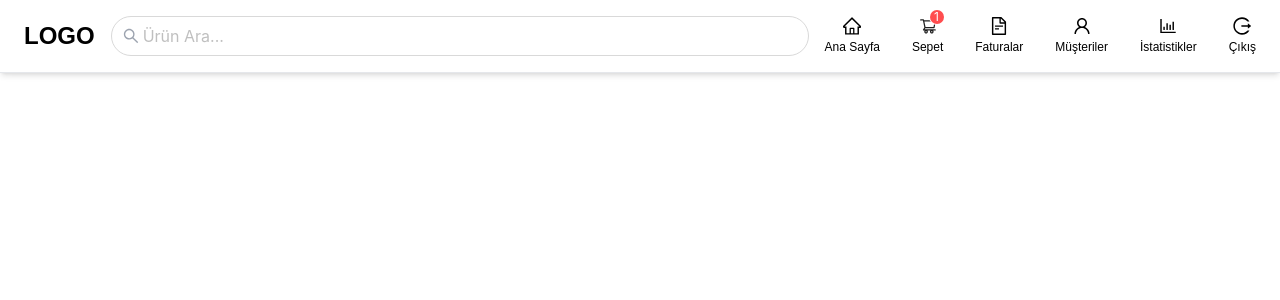
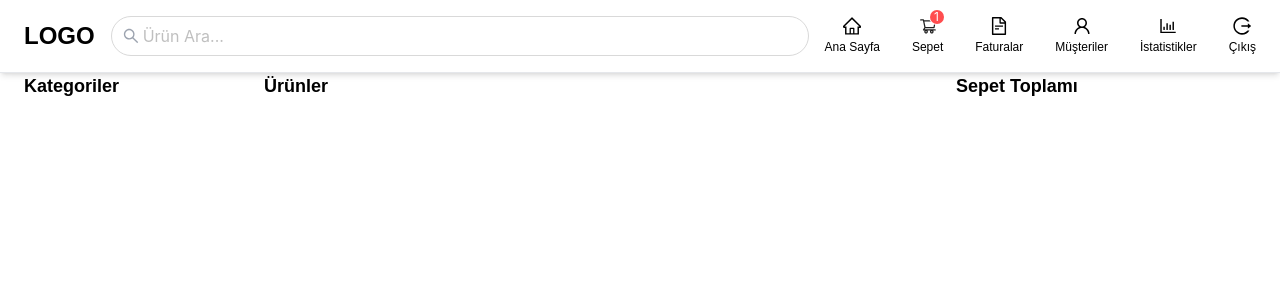
Before and after one commit to seval2016/post-application, a React (Vite) app in the folder client/: page / in a window 1280 px wide. Shown: the top 300 px of the page. Built offline with nearby package versions, Linux system fonts and the light colour scheme; a web font is replaced by a local one.

Commit message:
home page design start

```diff
--- a/client/src/App.tsx
+++ b/client/src/App.tsx
@@ -1,11 +1,12 @@
 import Header from './components/Header';
+import Home from './components/Home';
 
 function App() {
   return (
     <>
       <Header />
-      <div className="pt-[88px]">
-        {/* Content will go here */}
+      <div className="content pt-[72px]">
+        <Home />
       </div>
     </>
   )
--- a/client/src/components/Header/NavigationMenu.tsx
+++ b/client/src/components/Header/NavigationMenu.tsx
@@ -1,4 +1,3 @@
-import React from 'react';
 import {
   HomeOutlined,
   ShoppingCartOutlined,
--- /dev/null
+++ b/client/src/components/Home/CartTotals.tsx
@@ -0,0 +1,9 @@
+const CartTotals = () => {
+  return (
+    <div className="cart-totals">
+      <h2 className="text-lg font-semibold mb-4">Sepet Toplamı</h2>
+    </div>
+  );
+};
+
+export default CartTotals;
--- /dev/null
+++ b/client/src/components/Home/Categories.tsx
@@ -0,0 +1,9 @@
+const Categories = () => {
+  return (
+    <div className="categories">
+      <h2 className="text-lg font-semibold mb-4">Kategoriler</h2>
+    </div>
+  );
+};
+
+export default Categories;
--- /dev/null
+++ b/client/src/components/Home/Products.tsx
@@ -0,0 +1,9 @@
+const Products = () => {
+  return (
+    <div className="products">
+      <h2 className="text-lg font-semibold mb-4">Ürünler</h2>
+    </div>
+  );
+};
+
+export default Products;
--- /dev/null
+++ b/client/src/components/Home/index.tsx
@@ -0,0 +1,23 @@
+import Categories from './Categories';
+import Products from './Products';
+import CartTotals from './CartTotals';
+
+const Home = () => {
+  return (
+    <div className="home px-6 flex justify-between gap-10">
+      <div className="categories-wrapper min-w-[200px]">
+        <Categories />
+      </div>
+
+      <div className="products-wrapper flex-1">
+        <Products />
+      </div>
+
+      <div className="cart-totals-wrapper min-w-[300px]">
+        <CartTotals />
+      </div>
+    </div>
+  );
+};
+
+export default Home;
```
